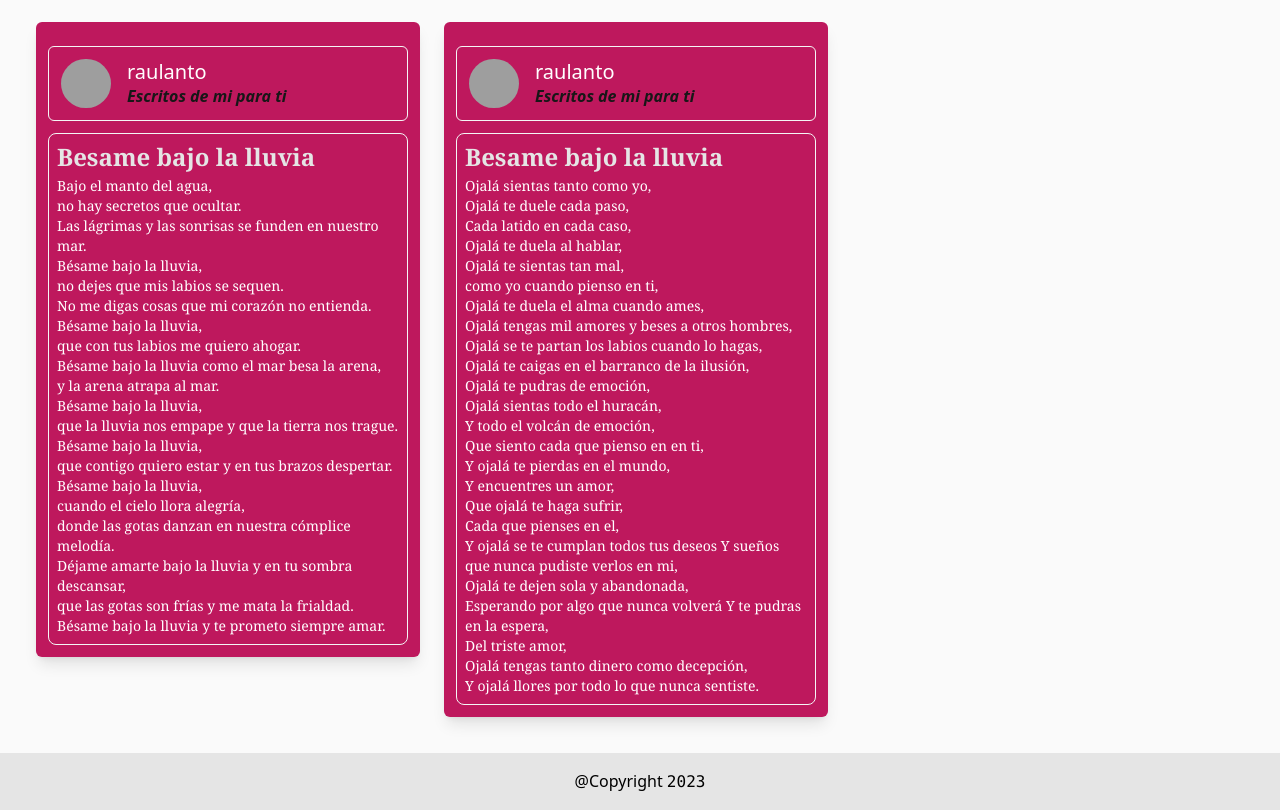
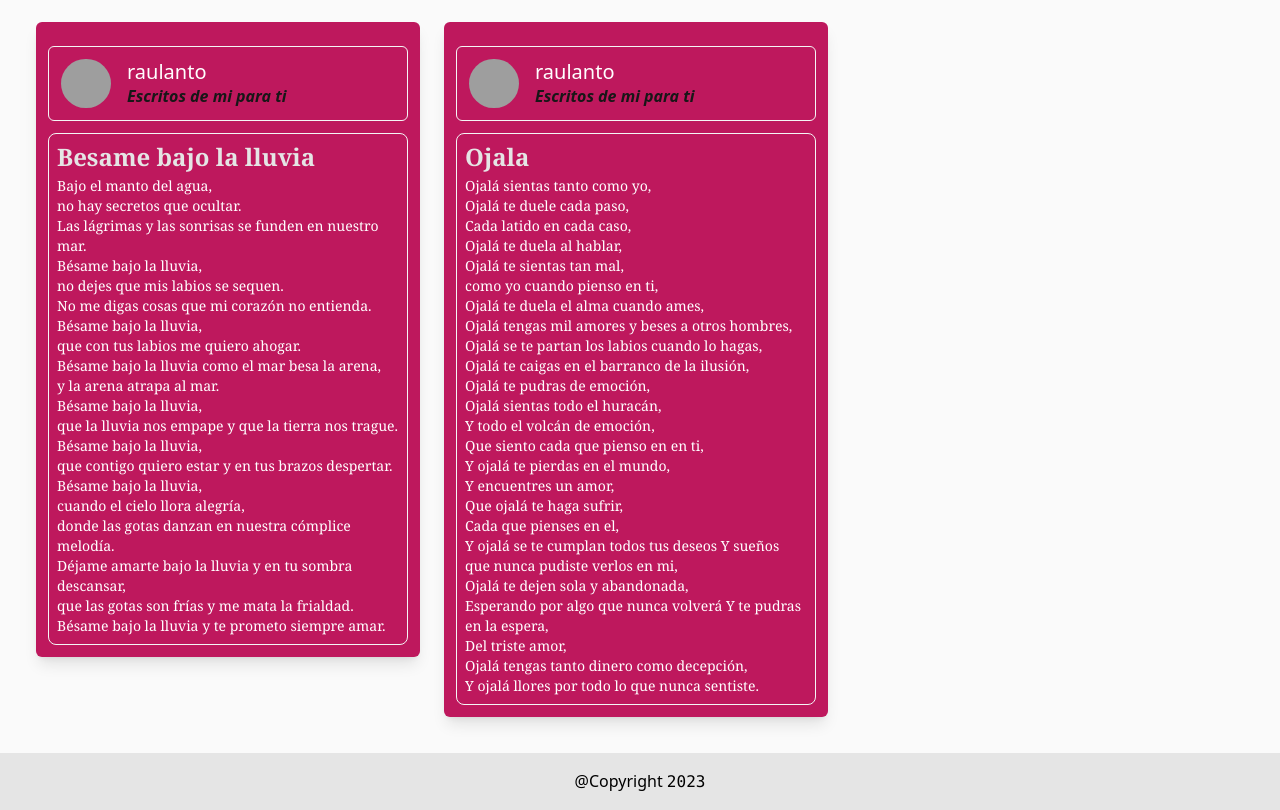
Before and after one commit to raulanto/blogPoemario, a website: page index.html in a window 1280 px wide. Shown: the part 62-872 px from the top of the page. Drawn offline with Linux system fonts and the light colour scheme; grey boxes are pictures that could not be loaded.

Commit message:
Nombre del segun poema

```diff
--- a/index.html
+++ b/index.html
@@ -75,7 +75,7 @@
 
           <div class="contenido">
             <div class="p-2">
-              <h3 class="titulo-3 font-serif">Besame bajo la lluvia</h3>
+              <h3 class="titulo-3 font-serif">Ojala</h3>
               <p class="cuerpo-texto2" id="cuerpo-texto" >
                 Ojalá sientas tanto como yo, Ojalá te duele cada paso, Cada
                 latido en cada caso, Ojalá te duela al hablar, Ojalá te sientas
```
